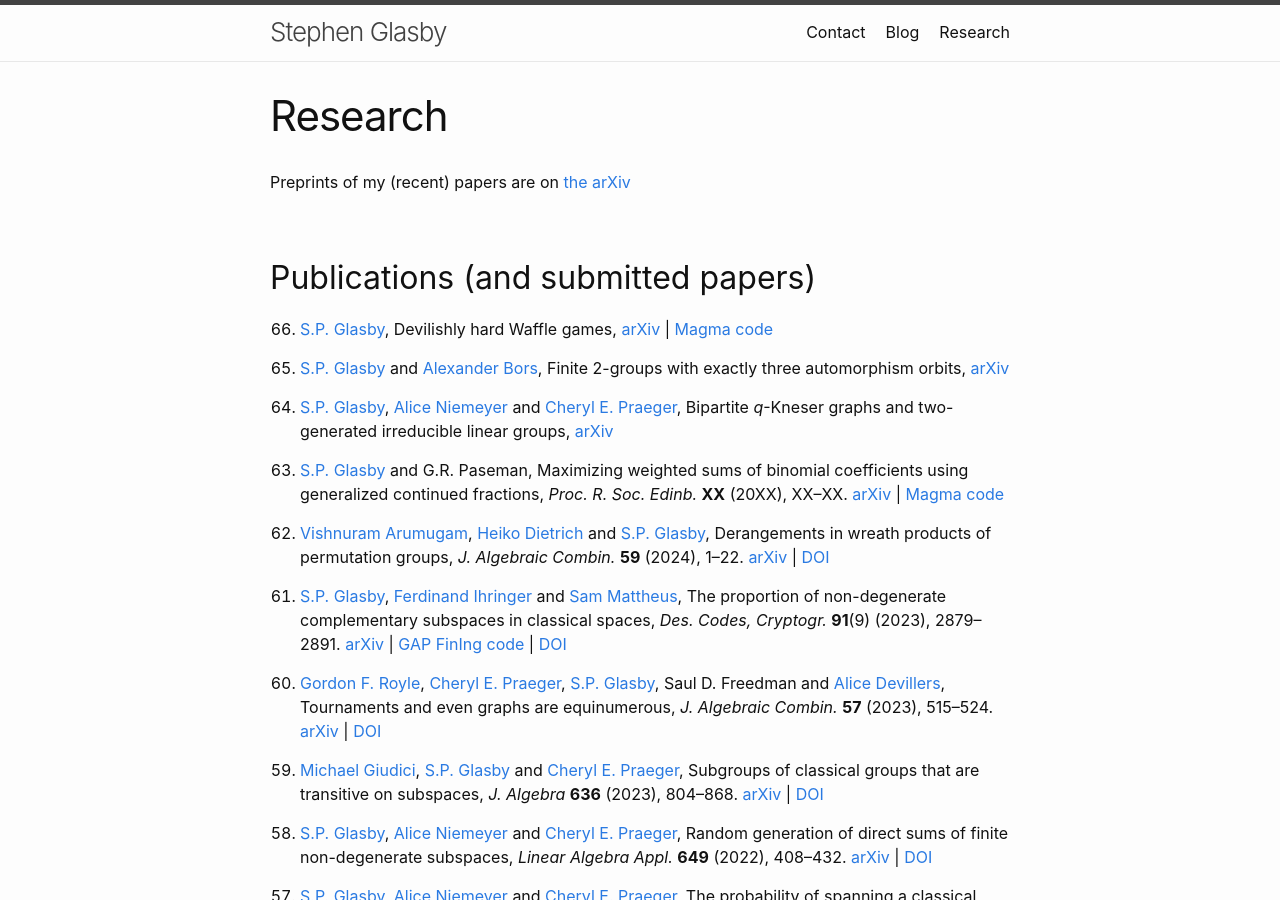
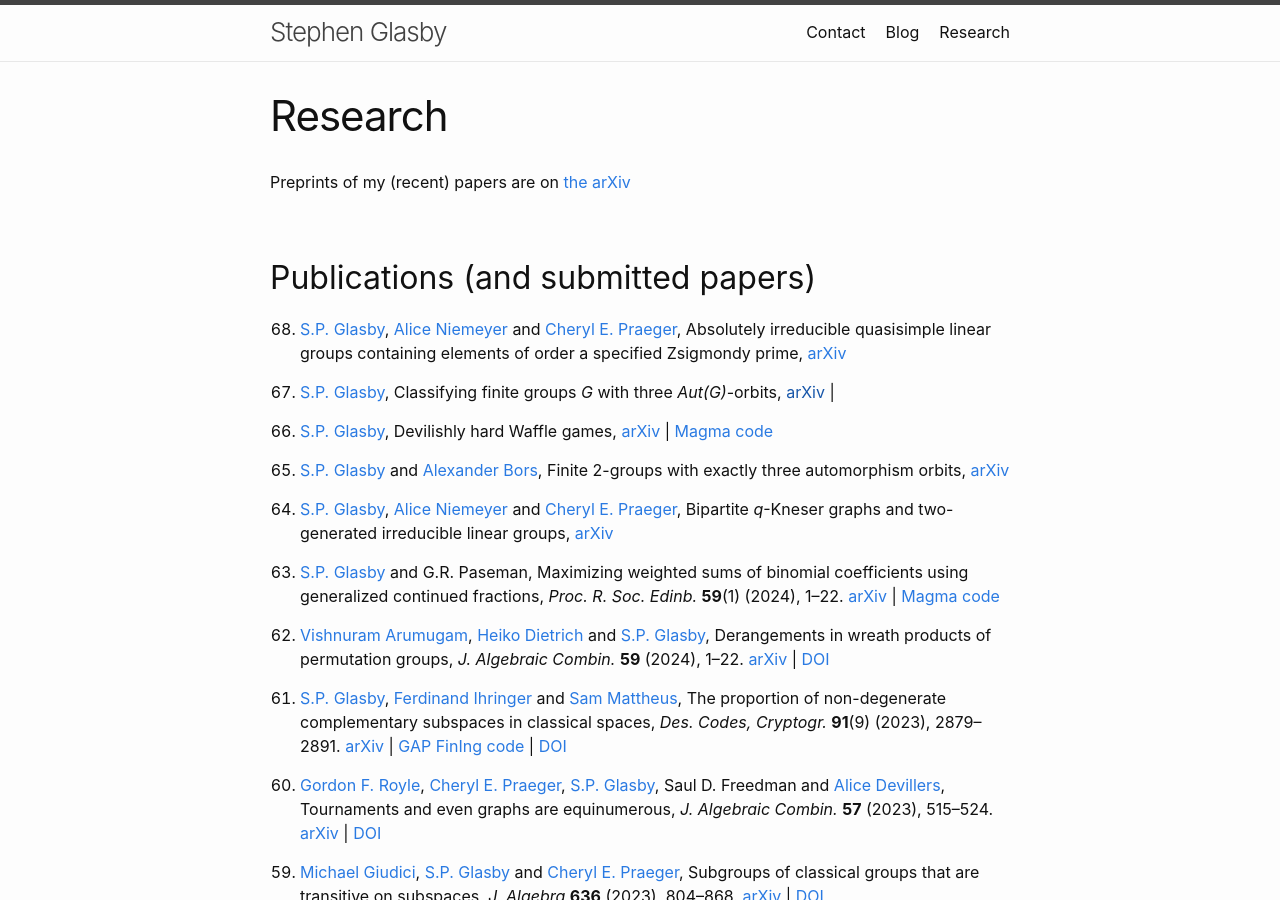
Before and after one commit to StephenGlasby/StephenGlasby.github.io, a Jekyll site: the page built from publications.md, in a window 1280 px wide and 900 px high. Built offline with Jekyll 4.4.1, drawn with Linux system fonts in a browser that asks for light colours.

Commit message:
publications.md

```diff
--- a/publications.md
+++ b/publications.md
@@ -10,6 +10,17 @@ Preprints of my (recent) papers are on [the arXiv](https://arxiv.org/a/glasby_s_
 
 <!--
 -->
+
+0. [S.P. Glasby](https://stephenglasby.github.io/),
+  [Alice Niemeyer](https://www.mathb.rwth-aachen.de/Mitarbeiter/niemeyer.php)
+  and [Cheryl E. Praeger](https://www.uwa.edu.au/people/cheryl.praeger),
+  Absolutely irreducible quasisimple linear groups containing elements of
+  order a specified Zsigmondy prime,
+  [arXiv](https://arxiv.org/abs/2411.08270)
+
+0. [S.P. Glasby](https://stephenglasby.github.io/),
+  Classifying finite groups *G* with three *Aut(G)*-orbits,
+  [arXiv]() |
 
 0. [S.P. Glasby](https://stephenglasby.github.io/),
   Devilishly hard Waffle games,
@@ -30,7 +41,7 @@ Preprints of my (recent) papers are on [the arXiv](https://arxiv.org/a/glasby_s_
 0. [S.P. Glasby](https://stephenglasby.github.io/) and
   G.R. Paseman,
   Maximizing weighted sums of binomial coefficients using generalized
-  continued fractions, *Proc. R. Soc. Edinb.* **XX** (20XX), XX--XX.
+  continued fractions, *Proc. R. Soc. Edinb.* **59**(1) (2024), 1--22.
   [arXiv](https://arxiv.org/abs/arXiv:2310.12517) |
   [Magma code](files/BerryEsseenMagmaCode.md)
 
```
